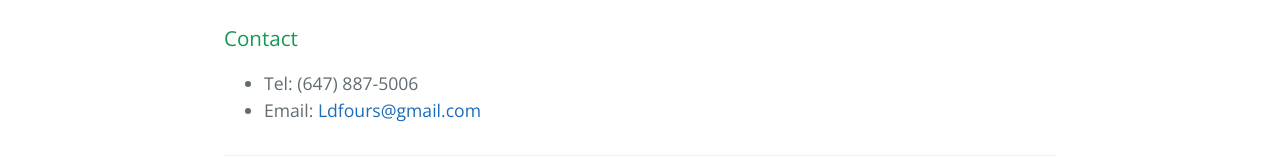
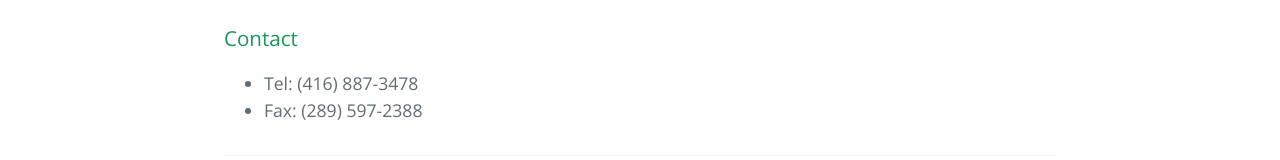
Before and after one commit to bdmtri/bdmtri.github.io, a plain HTML site: page index.html in a window 1280 px wide. Shown: the part 536-696 px from the top of the page. Drawn offline with nearby package versions, Linux system fonts and the light colour scheme.

Commit message:
contact update

```diff
--- a/index.html
+++ b/index.html
@@ -31,9 +31,8 @@
 <a id="contact" class="anchor" href="#contact" aria-hidden="true"><span aria-hidden="true" class="octicon octicon-link"></span></a>Contact</h3>
 
 <ul>
-<li>Tel: (647) 887-5006</li>
-<li>Email: <a href="mailto:Ldfours@gmail.com">Ldfours@gmail.com</a>
-</li>
+<li>Tel: (416) 887-3478</li>
+<li>Fax: (289) 597-2388</li>
 </ul>
 
       <footer class="site-footer">
```
